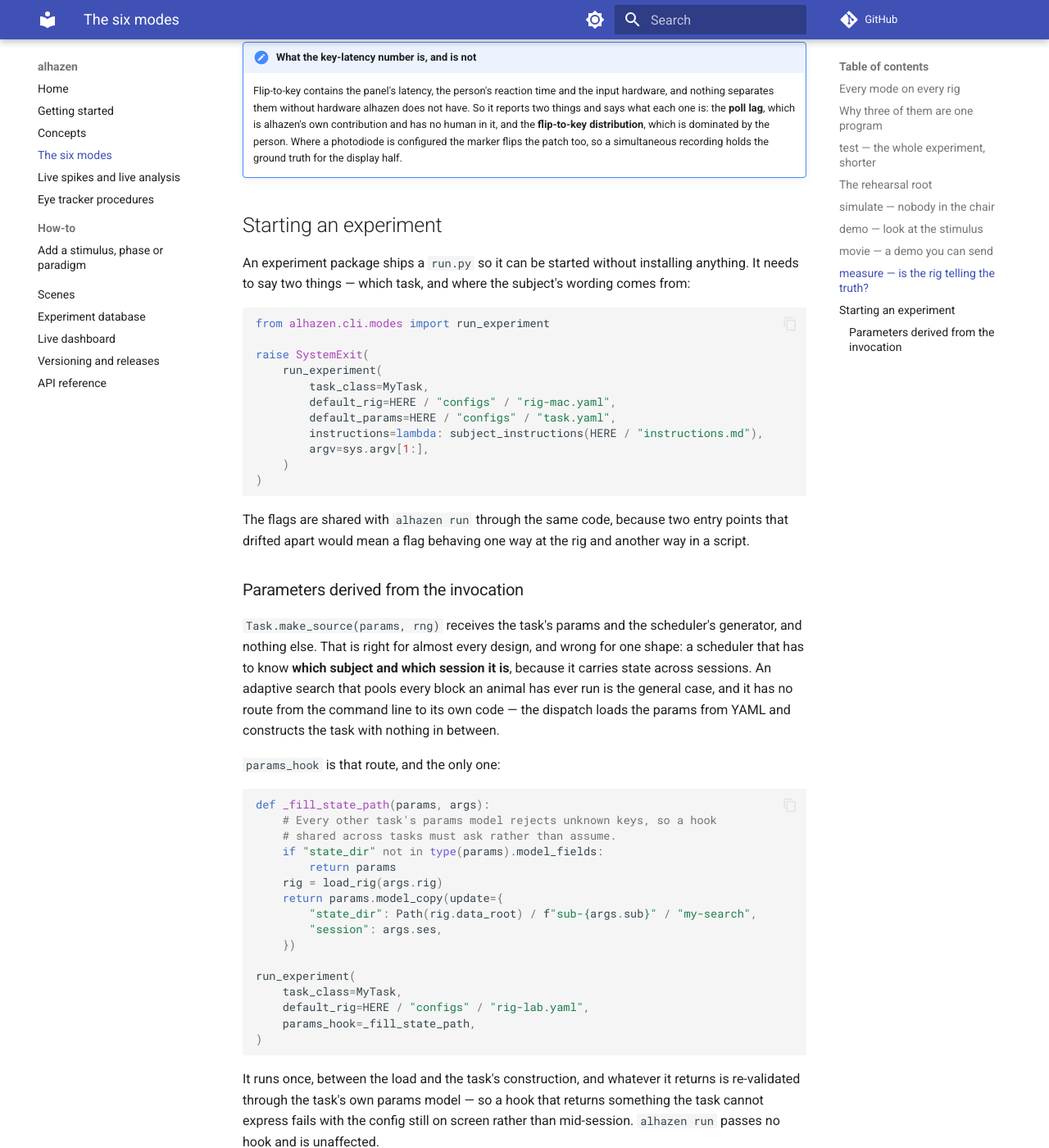
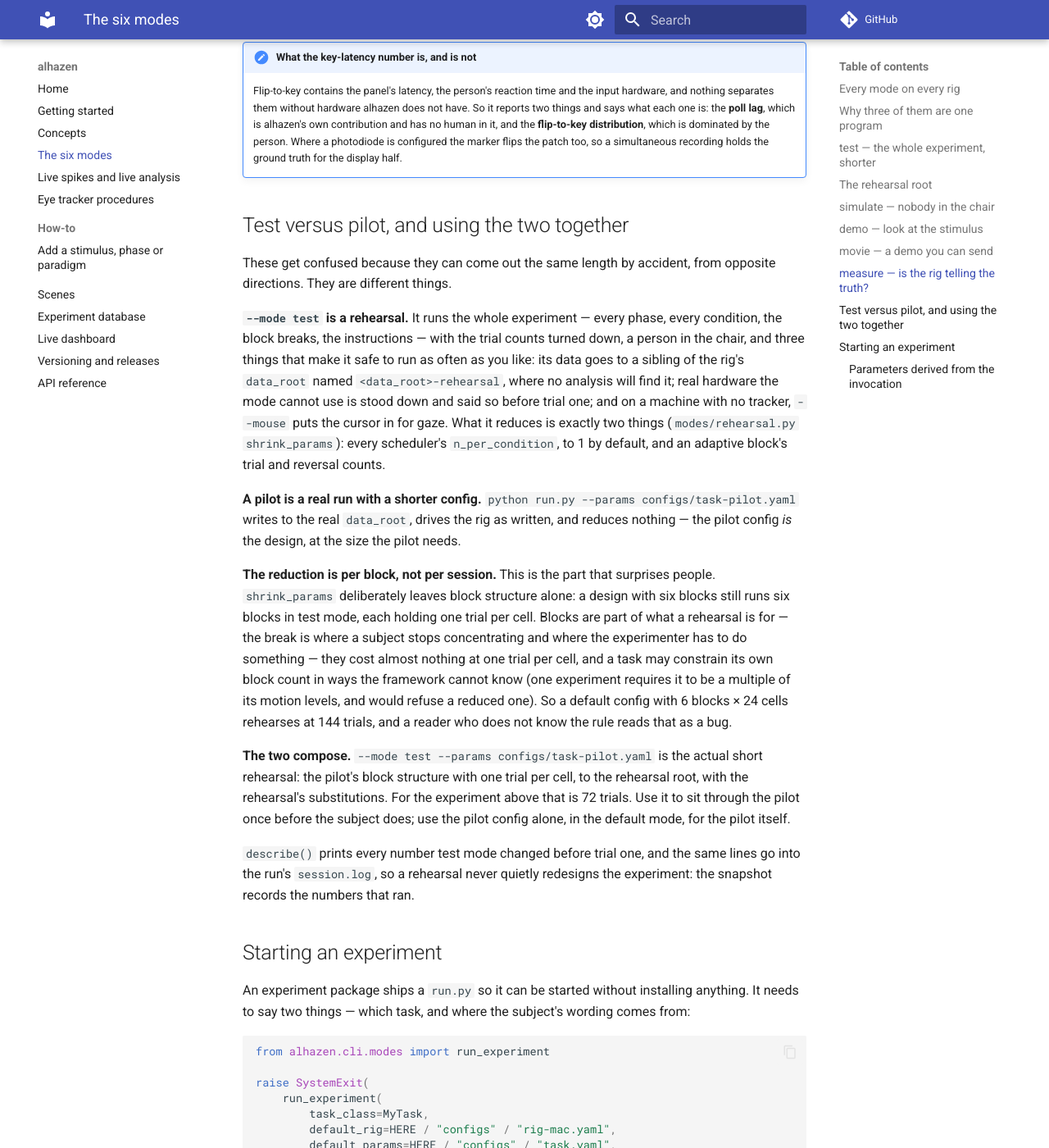
Before and after one commit to sh4r11f/alhazen, an MkDocs documentation site: the page built from docs/modes.md, in a window 1280 px wide and 1400 px high, scrolled down 7949 px. Shown: the whole window at 82% size. Built offline with MkDocs 1.6.1 and Material for MkDocs 9.7.7, drawn with Linux system fonts in a browser that asks for light colours; comment, search, counter and statistics services are not loaded.

Commit message:
Explain test versus pilot, and how the two compose
`--mode test` on a default config gave one experimenter about 144 trials
and felt like more than one repeat per condition — which it is:
`shrink_params` sets `n_per_condition` to 1 and deliberately leaves block
structure alone, so six blocks still run six blocks. Their pilot config was
3 blocks x 2 repeats, also 144. The two landed on the same length by
coincidence, from opposite directions, and nothing anywhere a user looks
said so; the reasoning lived in a module docstring.

docs/modes.md now has it: test is a rehearsal (rehearsal data root, stood-
down hardware, `--mouse`), a pilot is a real run with a shorter config, the
reduction is per block and why, and `--mode test --params <pilot>` is the
actual short rehearsal.

Co-Authored-By: Claude Fable 5.1 <noreply@anthropic.com>

```diff
--- a/docs/modes.md
+++ b/docs/modes.md
@@ -358,6 +358,49 @@ has drifted is only visible by comparing two of them.
     Where a photodiode is configured the marker flips the patch too, so a
     simultaneous recording holds the ground truth for the display half.
 
+## Test versus pilot, and using the two together
+
+These get confused because they can come out the same length by accident,
+from opposite directions. They are different things.
+
+**`--mode test` is a rehearsal.** It runs the whole experiment — every phase,
+every condition, the block breaks, the instructions — with the trial counts
+turned down, a person in the chair, and three things that make it safe to run
+as often as you like: its data goes to a sibling of the rig's `data_root`
+named `<data_root>-rehearsal`, where no analysis will find it; real hardware
+the mode cannot use is stood down and said so before trial one; and on a
+machine with no tracker, `--mouse` puts the cursor in for gaze. What it
+reduces is exactly two things (`modes/rehearsal.py` `shrink_params`): every
+scheduler's `n_per_condition`, to 1 by default, and an adaptive block's trial
+and reversal counts.
+
+**A pilot is a real run with a shorter config.** `python run.py --params
+configs/task-pilot.yaml` writes to the real `data_root`, drives the rig as
+written, and reduces nothing — the pilot config *is* the design, at the size
+the pilot needs.
+
+**The reduction is per block, not per session.** This is the part that
+surprises people. `shrink_params` deliberately leaves block structure alone:
+a design with six blocks still runs six blocks in test mode, each holding
+one trial per cell. Blocks are part of what a rehearsal is for — the break is
+where a subject stops concentrating and where the experimenter has to do
+something — they cost almost nothing at one trial per cell, and a task may
+constrain its own block count in ways the framework cannot know (one
+experiment requires it to be a multiple of its motion levels, and would refuse
+a reduced one). So a default config with 6 blocks × 24 cells rehearses at 144
+trials, and a reader who does not know the rule reads that as a bug.
+
+**The two compose.** `--mode test --params configs/task-pilot.yaml` is the
+actual short rehearsal: the pilot's block structure with one trial per cell,
+to the rehearsal root, with the rehearsal's substitutions. For the experiment
+above that is 72 trials. Use it to sit through the pilot once before the
+subject does; use the pilot config alone, in the default mode, for the pilot
+itself.
+
+`describe()` prints every number test mode changed before trial one, and the
+same lines go into the run's `session.log`, so a rehearsal never quietly
+redesigns the experiment: the snapshot records the numbers that ran.
+
 ## Starting an experiment
 
 An experiment package ships a `run.py` so it can be started without installing
```
Also changed, not shown: CHANGELOG.md (+5 -0 lines).
